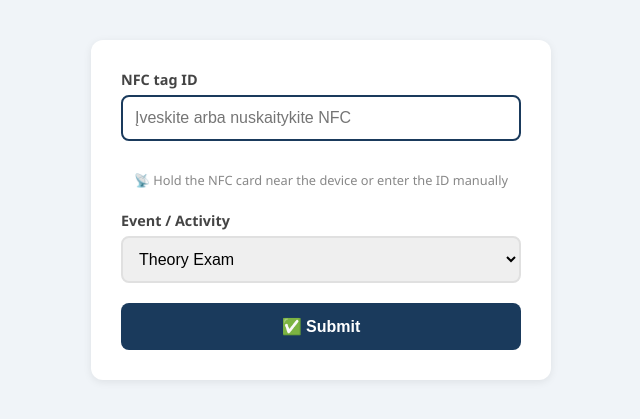
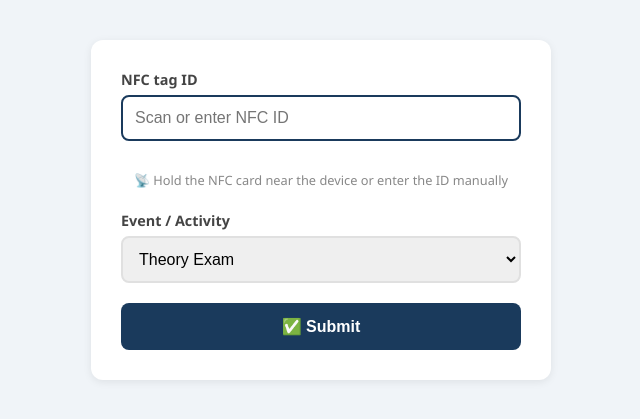
Before and after one commit to gabija4nt/ibo2026-system, a Flask app: page /checkin in a window 1280 px wide. Shown: the part 100-519 px from the top of the page, without its empty margins (319-959 px from the left). Run offline with Flask 3, Linux system fonts and the light colour scheme.

Commit message:
Update to English version-2

```diff
--- a/templates/checkin.html
+++ b/templates/checkin.html
@@ -40,7 +40,7 @@
             {% endif %}
             <form method="POST">
                 <label>NFC tag ID</label>
-                <input type="text" name="nfc_id" placeholder="Įveskite arba nuskaitykite NFC" required autofocus>
+                <input type="text" name="nfc_id" placeholder="Scan or enter NFC ID" required autofocus>
                 <p class="nfc-hint">📡 Hold the NFC card near the device or enter the ID manually</p>
                 <br>
                 <label>Event / Activity</label>
--- a/templates/index.html
+++ b/templates/index.html
@@ -41,7 +41,7 @@
             </a>
             <a href="/dashboard" class="card">
                 <div class="icon">📊</div>
-                <h2>Statistika</h2>
+                <h2>Dashboard</h2>
                 <p>Real-time overview of participant flow</p>
             </a>
             <a href="/admin" class="card">
```
